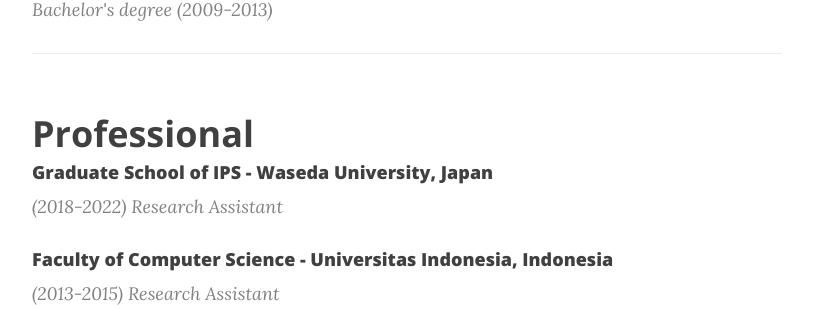
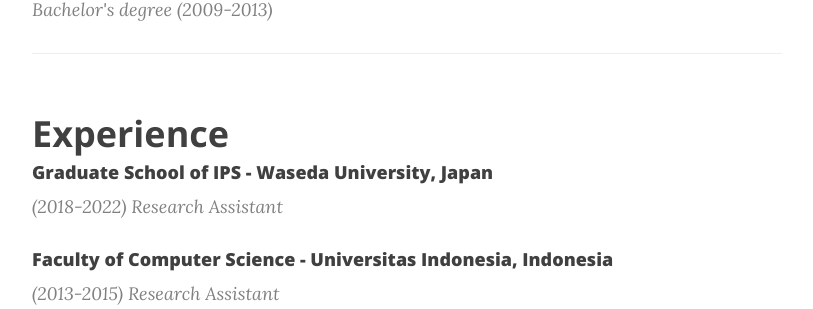
Before and after one commit to famrashel/famrashel.github.io, a Jekyll site: the page built from profile.html, in a window 1280 px wide and 900 px high, scrolled down 1188 px. Shown: the part 151-460 px from the top of the window, without its empty margins (233-1046 px from the left). Built offline with Jekyll 4.4.1, drawn with Linux system fonts in a browser that asks for light colours; nearby versions of some CDN libraries.

Commit message:
Update profile.html

```diff
--- a/profile.html
+++ b/profile.html
@@ -56,7 +56,7 @@ header-img: "img/about-bg.jpg"
 </div>
 <hr>
 <div class="post-preview">
-    <h2 class="section-heading">Professional</h2>
+    <h2 class="section-heading">Experience</h2>
     <h4 class="post-subtitle">Graduate School of IPS - Waseda University, Japan</h4>
         <p class="post-meta">(2018-2022) Research Assistant</p>
     <h4 class="post-subtitle">Faculty of Computer Science - Universitas Indonesia, Indonesia</h4>
```
